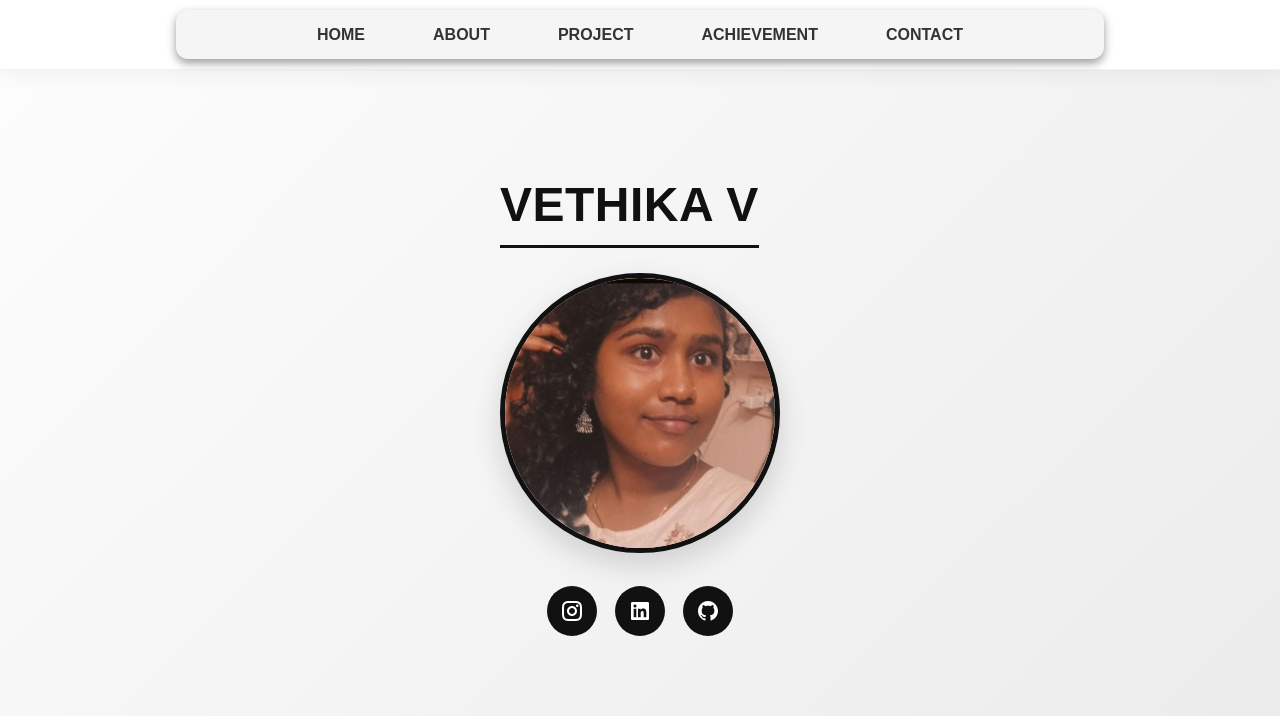
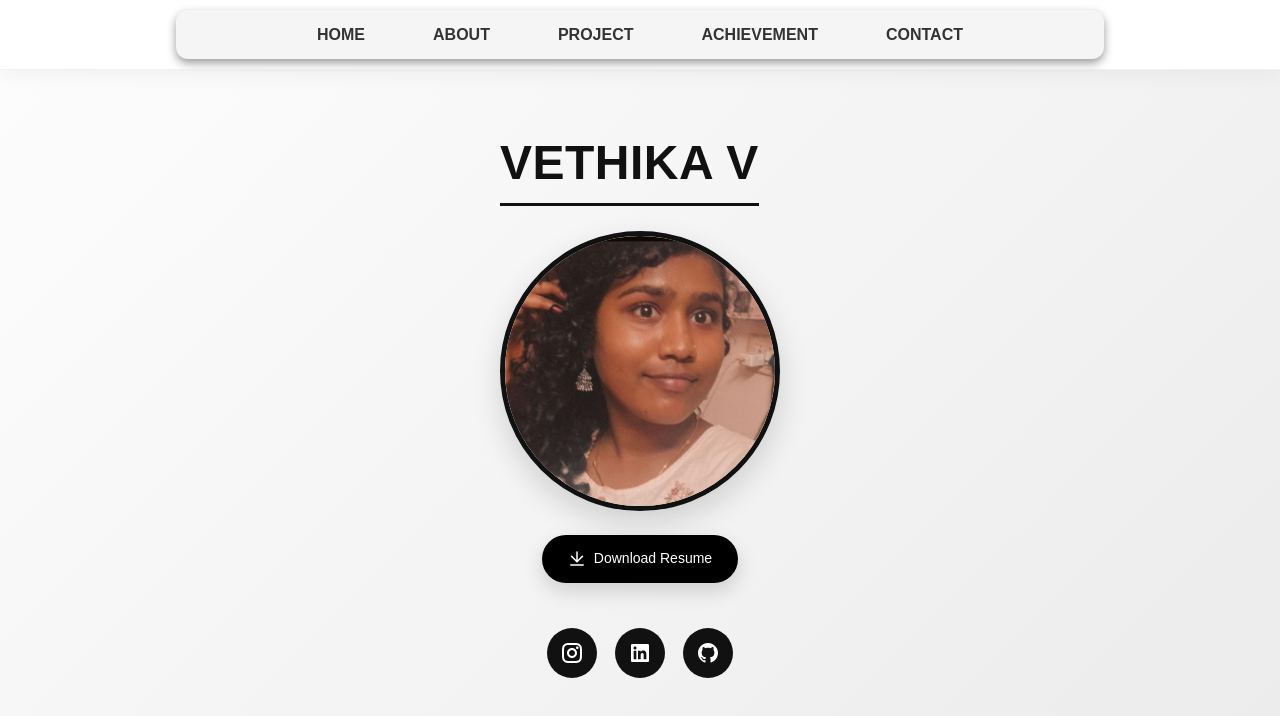
Before and after one commit to VethikaV/Portfolio, a React (Vite) app in the folder portfolio/: page / in a window 1280 px wide. Shown: the top 716 px of the page. Built offline with nearby package versions, Linux system fonts and the light colour scheme.

Commit message:
download my resume option

```diff
--- a/portfolio/src/components/CSS/style.css
+++ b/portfolio/src/components/CSS/style.css
@@ -200,6 +200,51 @@ a:hover {
   align-items: center;
   justify-content: center;
 }
+.home__resume-btn {
+  display: inline-flex;
+  align-items: center;
+  gap: 8px;
+
+  margin-top: 16px;      /* tighten space */
+  margin-bottom: 20px;
+
+  padding: 12px 26px;
+  background-color: #000;
+  color: #fff;
+
+  border-radius: 999px; /* pill shape */
+  font-size: 14px;
+  font-weight: 500;
+  text-decoration: none;
+
+  box-shadow: 0 8px 20px rgba(0,0,0,0.15);
+  transition: all 0.3s ease;
+}
+
+.home__resume-btn:hover {
+  transform: translateY(-3px);
+  box-shadow: 0 12px 30px rgba(0,0,0,0.25);
+}
+
+
+@media (max-width: 768px) {
+  .home__resume-btn {
+    margin: 14px auto;
+  }
+}
+
+.home__perfil {
+  display: flex;
+  flex-direction: column;
+  align-items: center;
+}
+
+.home__social {
+  display: flex;
+  gap: 16px;
+  margin-top: 10px;
+}
+
 
 /* Profile image */
 .home__img {
--- a/portfolio/src/components/home.jsx
+++ b/portfolio/src/components/home.jsx
@@ -1,20 +1,38 @@
 import React from 'react';
 import './CSS/style.css';
-import vethika from '../assets/cute_photo.jpeg'
+import vethika from '../assets/cute_photo.jpeg';
+import resume from '../assets/Vethika.pdf';
 
-import { RiInstagramLine, RiLinkedinBoxFill, RiGithubFill } from 'react-icons/ri';
+import {
+  RiInstagramLine,
+  RiLinkedinBoxFill,
+  RiGithubFill,
+  RiDownloadLine
+} from 'react-icons/ri';
 
 const Home = () => {
   return (
     <section className="home section" id="home">
       <div className="home__container container grid">
+
         <h1 className="home__name">Vethika V</h1>
+
         <div className="home__perfil">
           <div className="home__image">
             <img src={vethika} alt="Vethika" className="home__img" />
             <div className="home__shadow"></div>
             <div className="geometric-box"></div>
           </div>
+
+          {/* Resume Button - Correct Position */}
+          <a
+            href={resume}
+            download
+            className="home__resume-btn"
+          >
+            <RiDownloadLine size={18} />
+            Download Resume
+          </a>
 
           <div className="home__social">
             <a href="https://www.instagram.com/_vethika__/" target="_blank" rel="noopener noreferrer" className="home__social-link">
@@ -28,6 +46,7 @@ const Home = () => {
             </a>
           </div>
         </div>
+
       </div>
     </section>
   );
```
Also changed, not shown: 1 other file (tests, documents, lock files or other folders).
